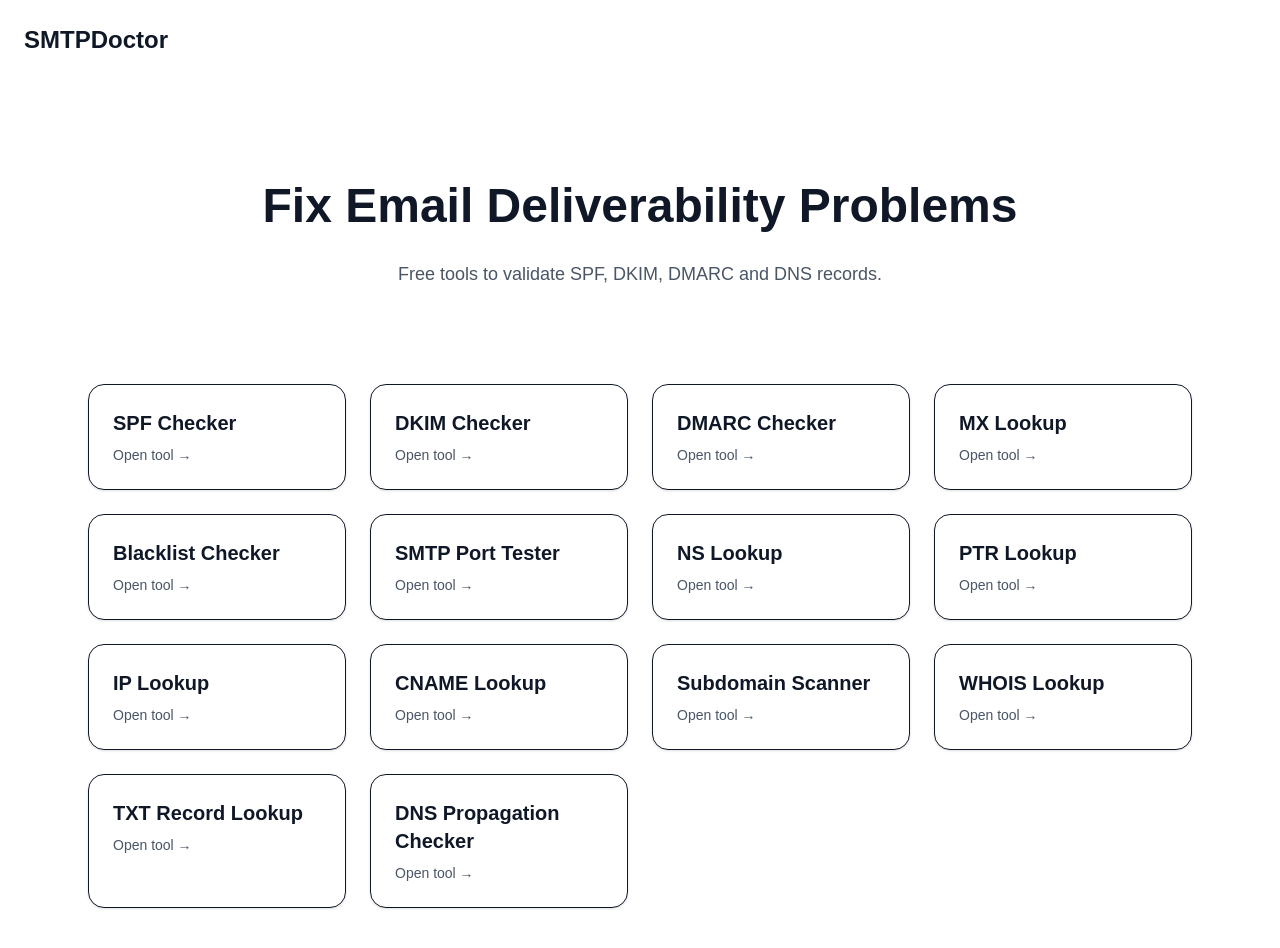
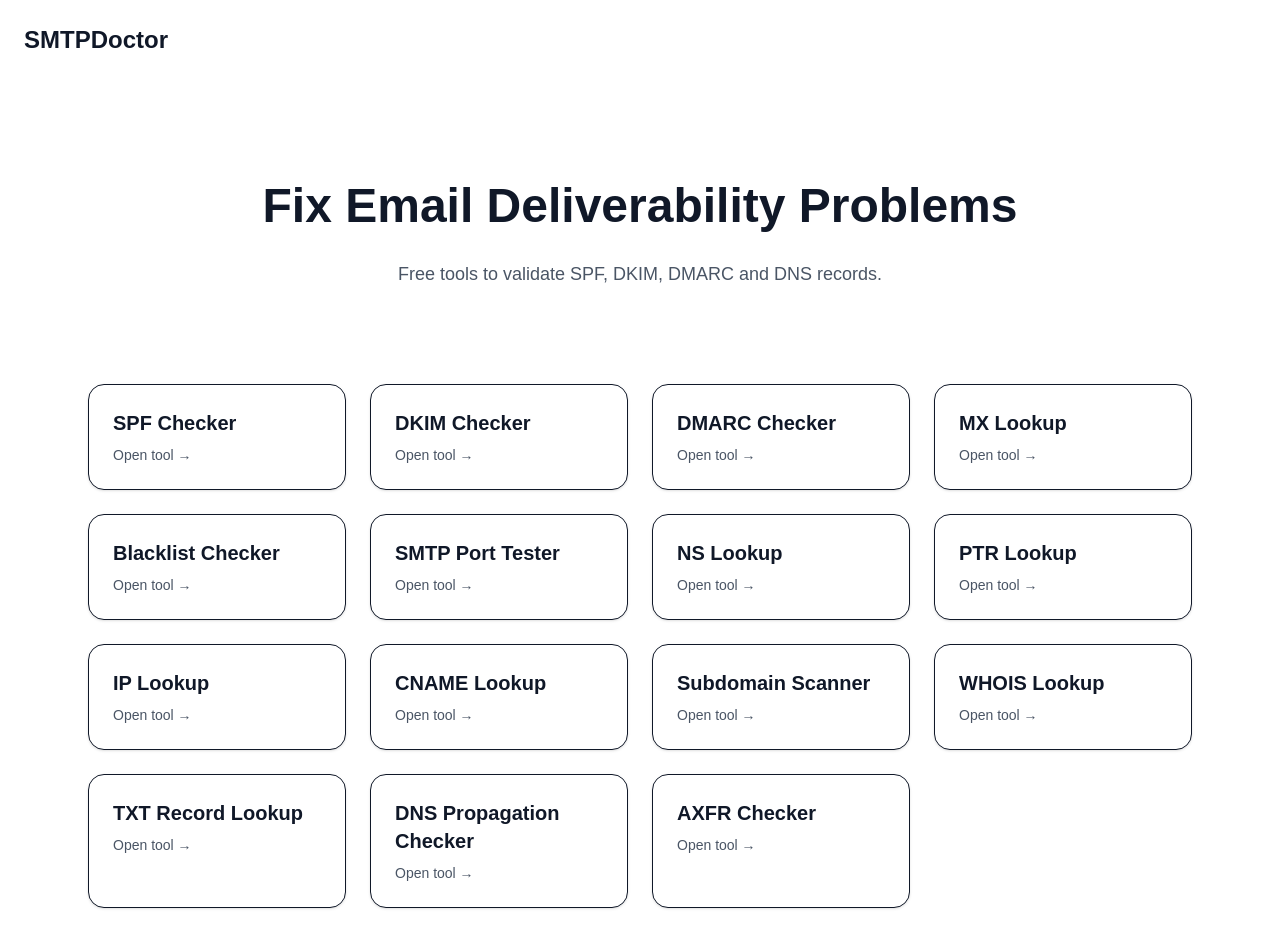
Before and after one commit to rehanraja092000-gif/SMTPDoctor, a Next.js app: page / in a window 1280 px wide. Shown: the top 948 px of the page. Built offline with nearby package versions, Linux system fonts and the light colour scheme.

Commit message:
Added AXFR checker homepage card

```diff
--- a/app/page.tsx
+++ b/app/page.tsx
@@ -16,6 +16,7 @@ export default function Home() {
     { name: "WHOIS Lookup", href: "/tools/whois-checker" },
     { name: "TXT Record Lookup", href: "/tools/txt-checker" },
     { name: "DNS Propagation Checker", href: "/tools/propagation-checker" },
+    { name: "AXFR Checker", href: "/tools/axfr-checker" },
   ];
 
   return (
```
